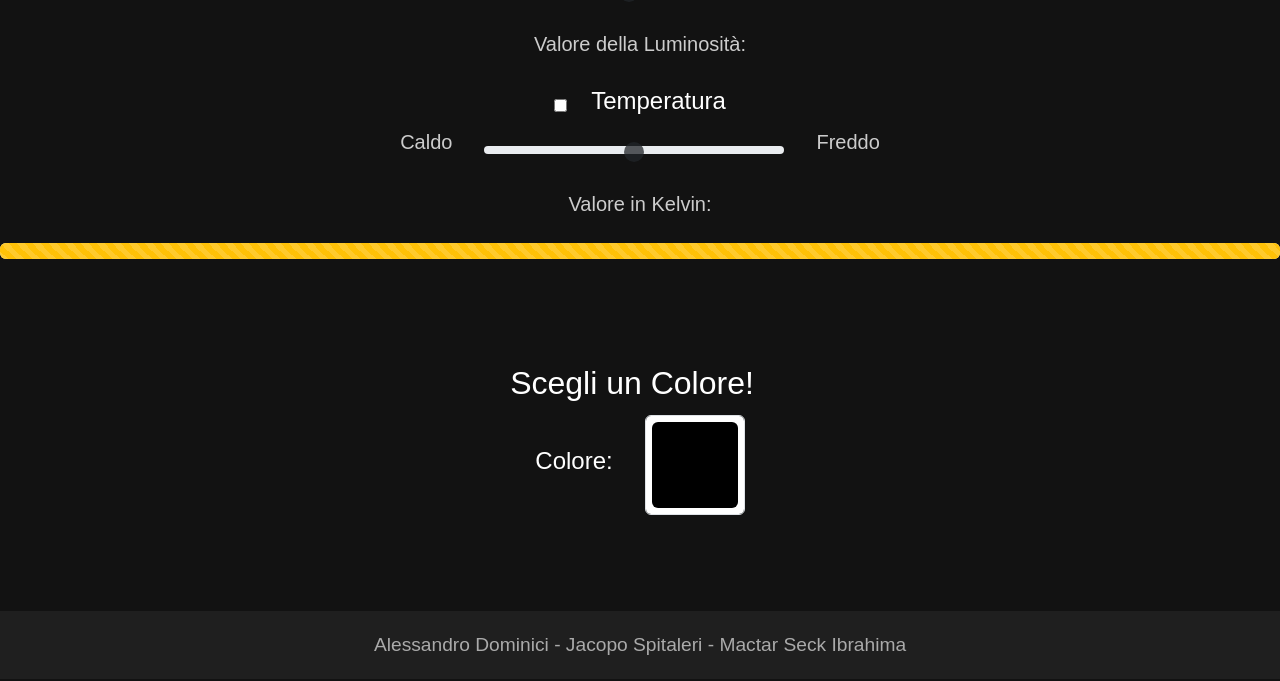
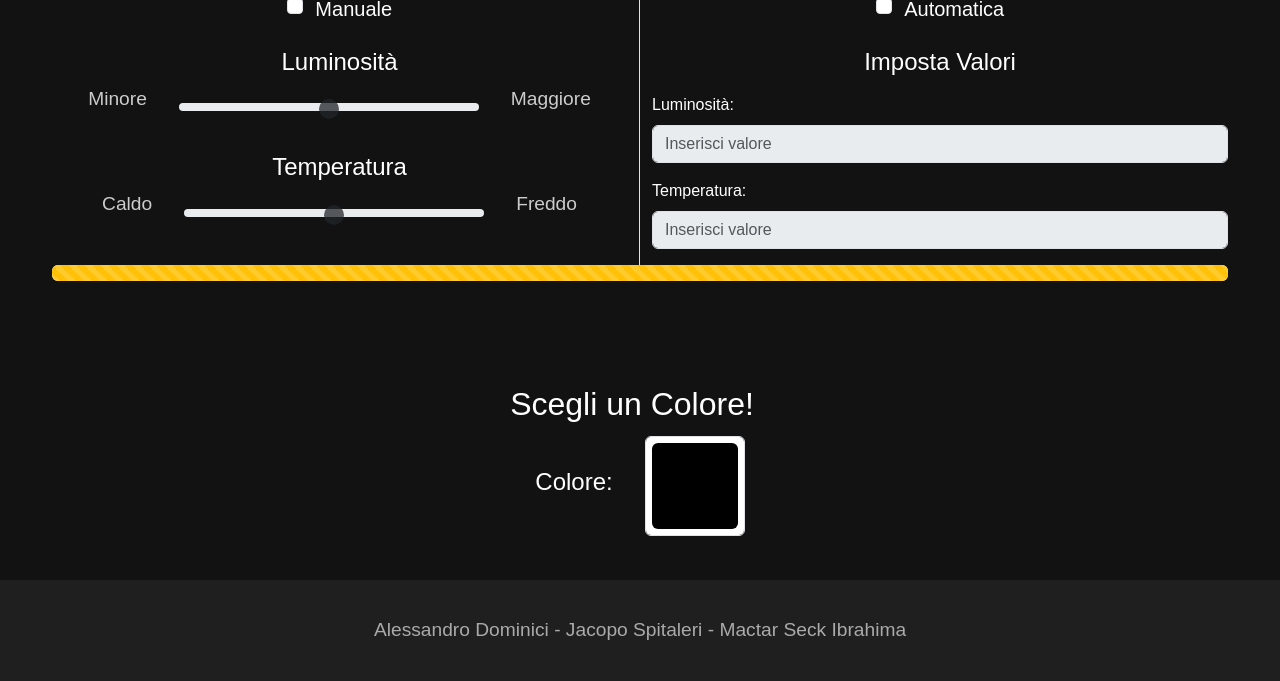
Before and after one commit to jaluspeet/iot, a plain HTML site: page interface/pages/index.html in a window 1280 px wide. Shown: the part 279-960 px from the top of the page. Drawn offline with nearby package versions, Linux system fonts and the light colour scheme.

Commit message:
Aggiunta distinzione tra automatica e manuale

```diff
--- a/interface/pages/index.html
+++ b/interface/pages/index.html
@@ -16,7 +16,6 @@
 </head>
 
 <body>
-
     <!-- Header -->
     <header>
         <nav>
@@ -31,41 +30,57 @@
         </nav>
     </header>
 
-
-
     <!-- Contenuto principale -->
-    <main>
-
+    <main class="container">
         <div class="col d-flex justify-content-center" >
             <h1>Controllo della Luce</h1>
         </div>
+        <div class="row mt-5">
 
-        <!-- Luminosità -->
-        <div class="container text-center my-4">
+            <!-- Controllo manuale -->
+            <div class="col-md-6 border-end">
+                <div class="text-center">
+                    <h2>Controllo Manuale</h2>
+                    <input type="checkbox" id="manualCheck" class="form-check-input me-2">
+                    <label for="manualCheck" class="form-check-label fs-5">Manuale</label>
+                </div>
+                <div class="mt-4">
+                    <h4 class="text-center">Luminosità</h4>
                     <div class="d-flex justify-content-center align-items-center">
-                <input type="checkbox" id="checkLumos" class="me-2">
-                <label for="checkLumos" class="form-label fs-4">Luminosità</label>
+                        <p class="me-3">Minore</p>
+                        <input type="range" class="form-range" id="manualLumos" style="width: 300px;" disabled>
+                        <p class="ms-3">Maggiore</p>
                     </div>
+                </div>
+                <div class="mt-4">
+                    <h4 class="text-center">Temperatura</h4>
                     <div class="d-flex justify-content-center align-items-center">
-                <p class="me-3 fs-5">Minore</p>
-                <input type="range" class="form-range" id="lumos" style="width: 300px;" disabled>
-                <p class="ms-3 fs-5">Maggiore</p>
+                        <p class="me-3">Caldo</p>
+                        <input type="range" class="form-range" id="manualTemp" style="width: 300px;" disabled>
+                        <p class="ms-3">Freddo</p>
                     </div>
-            <p class="mt-3 fs-5">Valore della Luminosità:</p>
+                </div>
             </div>
 
-        <!-- Temperatura -->
-        <div class="container text-center my-4">
-            <div class="d-flex justify-content-center align-items-center">
-                <input type="checkbox" id="checkTemperature" class="me-2">
-                <label for="checkTemperature" class="form-label fs-4">Temperatura</label>
+            <!-- Controllo automatico -->
+            <div class="col-md-6">
+                <div class="text-center">
+                    <h2>Controllo Automatico</h2>
+                    <input type="checkbox" id="autoCheck" class="form-check-input me-2">
+                    <label for="autoCheck" class="form-check-label fs-5">Automatica</label>
                 </div>
-            <div class="d-flex justify-content-center align-items-center">
-                <p class="me-3 fs-5">Caldo</p>
-                <input type="range" class="form-range" id="temperature" style=" width: 300px;" disabled>
-                <p class="ms-3 fs-5">Freddo</p>
+                <div class="mt-4">
+                    <h4 class="text-center">Imposta Valori</h4>
+                    <div class="form-group my-3">
+                        <label for="autoLumos" class="form-label">Luminosità:</label>
+                        <input type="number" class="form-control" id="autoLumos" placeholder="Inserisci valore" disabled>
                     </div>
-            <p class="mt-3 fs-5">Valore in Kelvin:</p>
+                    <div class="form-group my-3">
+                        <label for="autoTemp" class="form-label">Temperatura:</label>
+                        <input type="number" class="form-control" id="autoTemp" placeholder="Inserisci valore" disabled>
+                    </div>
+                </div>
+            </div>
         </div>
 
         <div class="progress" role="progressbar">
@@ -82,24 +97,22 @@
             </div>
         </div>
 
-        <div class="mt-3">
 
-            <p style="margin-top:20mm"></p>
-
-        </div>
 
     </main>
 
     <!-- Footer -->
     <footer>
-        <div class="container text-center">
+        <div class="container text-center mt-3 mb-3">
             <p>Alessandro Dominici - Jacopo Spitaleri - Mactar Seck Ibrahima</p>
         </div>
     </footer>
 
     <!-- Script di Bootstrap -->
     <script src="https://cdn.jsdelivr.net/npm/bootstrap@5.3.1/dist/js/bootstrap.bundle.min.js"></script>
+    <!-- Script personalizzato -->
     <script src="../script.js"></script>
+
 </body>
 
 </html>
--- a/interface/script.js
+++ b/interface/script.js
@@ -2,13 +2,53 @@ document.addEventListener("DOMContentLoaded", () => {
     console.log("Loaded");
 });
 
-// Script per abilitare/disabilitare gli slider
-const lumosSlider = document.getElementById('lumos');
-const temperatureSlider = document.getElementById('temperature');
-const checkLumos = document.getElementById('checkLumos');
-const checkTemperature = document.getElementById('checkTemperature');
+// Elementi del DOM
+const manualCheck = document.getElementById('manualCheck');
+const autoCheck = document.getElementById('autoCheck');
+const manualLumos = document.getElementById('manualLumos');
+const manualTemp = document.getElementById('manualTemp');
+const autoLumos = document.getElementById('autoLumos');
+const autoTemp = document.getElementById('autoTemp');
 
-// Funzione per resettare il valore dello slider e disabilitarlo
+// Funzione per attivare la modalità manuale
+const enableManualMode = () => {
+    manualLumos.disabled = false;
+    manualTemp.disabled = false;
+    autoLumos.disabled = true;
+    autoTemp.disabled = true;
+};
+
+// Funzione per attivare la modalità automatica
+const enableAutoMode = () => {
+    manualLumos.disabled = true;
+    manualTemp.disabled = true;
+    autoLumos.disabled = false;
+    autoTemp.disabled = false;
+};
+
+// Event listener per la checkbox "Manuale"
+manualCheck.addEventListener('change', () => {
+    if (manualCheck.checked) {
+        autoCheck.checked = false; // Deseleziona "Automatica" se "Manuale" è selezionata
+        enableManualMode();
+    } else {
+        manualLumos.disabled = true;
+        manualTemp.disabled = true;
+
+    }
+});
+
+// Event listener per la checkbox "Automatica"
+autoCheck.addEventListener('change', () => {
+    if (autoCheck.checked) {
+        manualCheck.checked = false; // Deseleziona "Manuale" se "Automatica" è selezionata
+        enableAutoMode();
+    } else {
+        autoLumos.disabled = true;
+        autoTemp.disabled = true;
+    }
+});
+
 const toggleSlider = (checkbox, slider) => {
     if (checkbox.checked) {
         slider.disabled = false;
@@ -17,9 +57,3 @@ const toggleSlider = (checkbox, slider) => {
         slider.value = 50; // Valore di default centrale
     }
 };
-
-// Event listener per Luminosità
-checkLumos.addEventListener('change', () => toggleSlider(checkLumos, lumosSlider));
-
-// Event listener per Temperatura
-checkTemperature.addEventListener('change', () => toggleSlider(checkTemperature, temperatureSlider));
```
Lines whose indentation alone changed are shown as unchanged.
